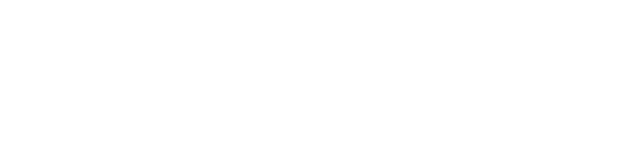
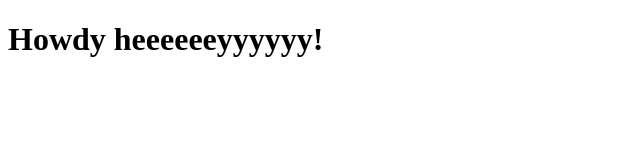
Before and after one commit to bdodgen/git-branching, a plain HTML site: page index.html in a window 1280 px wide. Shown: the whole page, without its empty margins (0-640 px from the left). Drawn offline with Linux system fonts and the light colour scheme.

Commit message:
added h1 element

```diff
--- a/index.html
+++ b/index.html
@@ -7,7 +7,9 @@
     <title>Document</title>
   </head>
   <body>
-    <header></header>
+    <header>
+      <h1>Howdy heeeeeeyyyyyy!</h1>
+    </header>
     <main></main>
     <footer></footer>
   </body>
```
